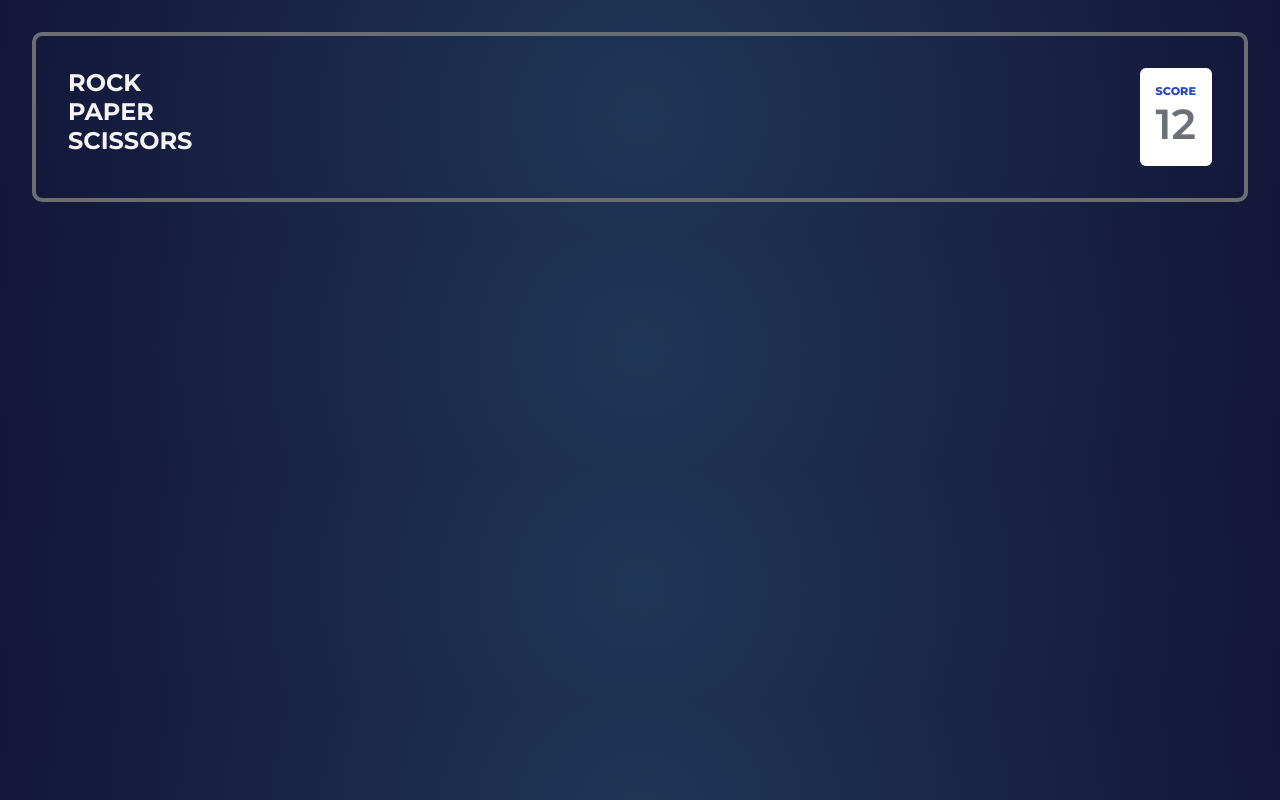
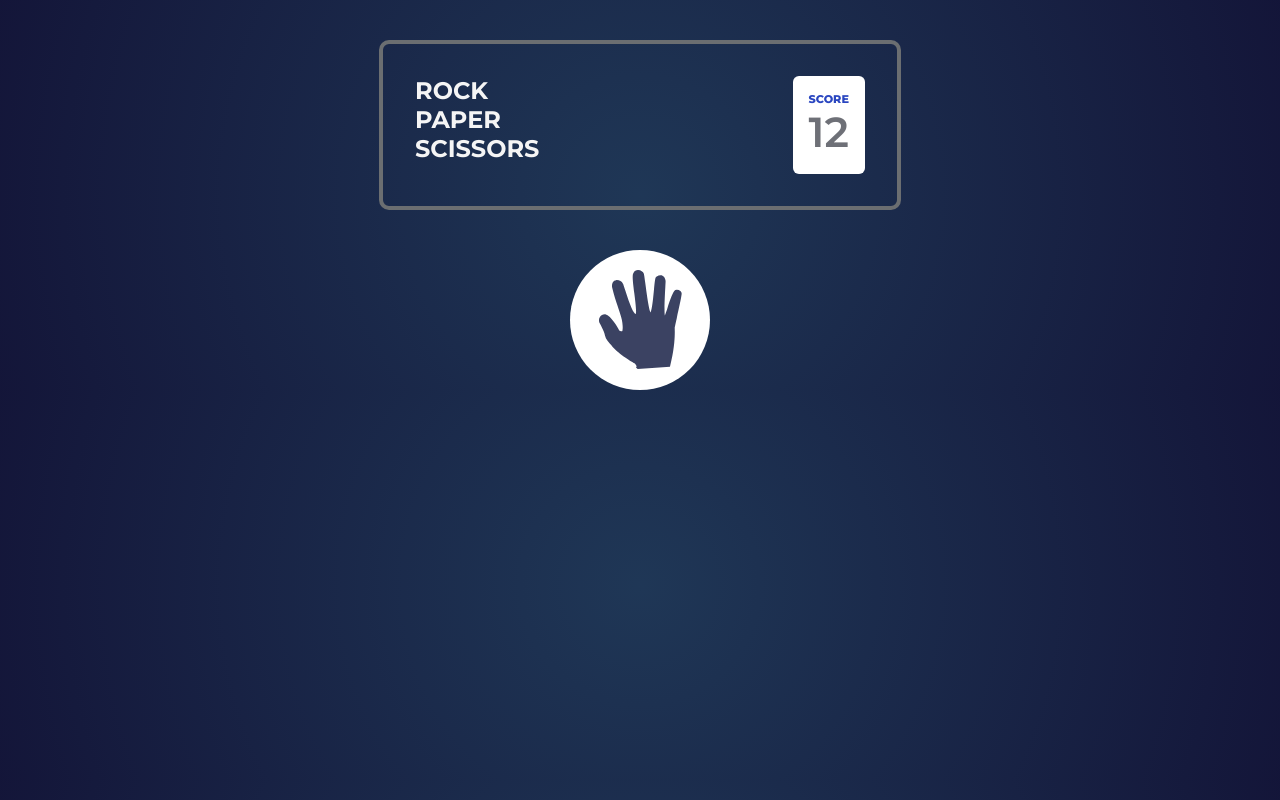
Before and after one commit to harrisfoes/supervanilla, a website: page rock-paper-scissors-master/public/index.html in a window 1280 px wide. Drawn offline with Linux system fonts and the light colour scheme.

Commit message:
paper added

```diff
--- a/rock-paper-scissors-master/public/index.html
+++ b/rock-paper-scissors-master/public/index.html
@@ -7,7 +7,7 @@
     <link rel="stylesheet" href="style.css" />
     <title>Rock, Paper, Scissors</title>
 
-    <id class="container">
+    <div class="container">
       <div id="head">
         <h2 id="heading">
           Rock<br />
@@ -19,7 +19,12 @@
           <p id="score">12</p>
         </div>
       </div>
-    </id>
+      <div id="choices">
+        <div class="button paper">
+          <img src="../images/icon-paper.svg" alt="paper" />
+        </div>
+      </div>
+    </div>
   </head>
   <body>
     <script src="./font.js" defer></script>
--- a/rock-paper-scissors-master/public/style.css
+++ b/rock-paper-scissors-master/public/style.css
@@ -19,6 +19,13 @@ body {
   color: hsl(229, 64%, 46%);
 }
 
+.container {
+  display: flex;
+  flex-direction: column;
+  justify-items: center;
+  align-items: center;
+}
+
 #heading {
   color: whitesmoke;
   text-transform: uppercase;
@@ -31,6 +38,10 @@ body {
   padding: 2rem;
   margin: 2rem;
   border-radius: 10px;
+
+  width: 70%;
+  max-width: 450px;
+  margin: 40px auto;
 }
 
 #scorebox {
@@ -52,6 +63,16 @@ body {
   font-weight: 600;
 }
 
+.button {
+  display: flex;
+  justify-content: center;
+  background-color: white;
+  padding: 20px;
+  width: 100px;
+  height: 100px;
+  border-radius: 50%;
+}
+
 /*
 ### Primary
 
```
